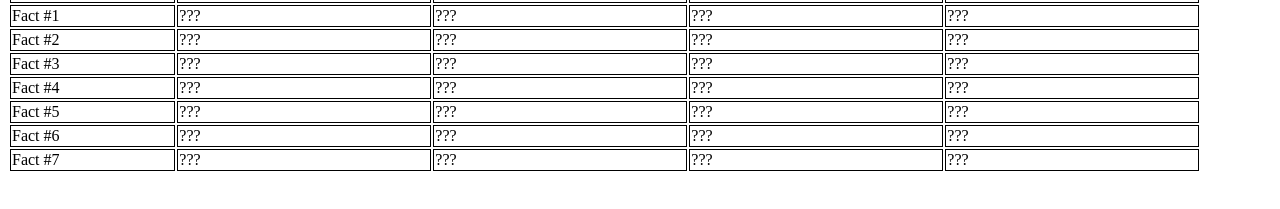
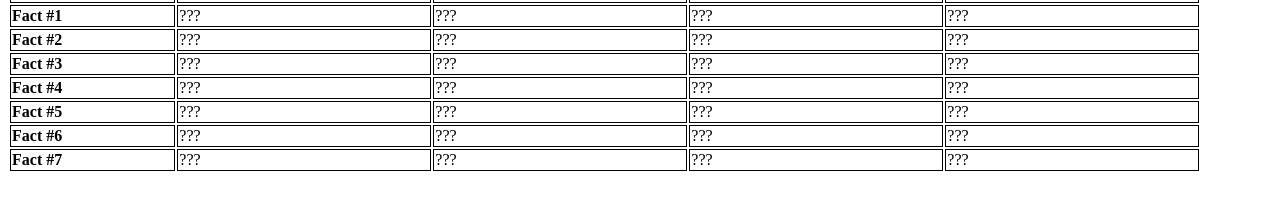
Before and after one commit to Tetteh-Manor/mylab7, a plain HTML site: page index.html in a window 1280 px wide. Shown: the part 267-476 px from the top of the page. Drawn offline with Linux system fonts and the light colour scheme.

Commit message:
Update index.html

```diff
--- a/index.html
+++ b/index.html
@@ -24,49 +24,49 @@
       <td><img src="images/planet_4.jpg" alt="A picture of Venus" width="250"></td>
     </tr>
     <tr>
-      <td>Fact #1</td>
+      <td><strong>Fact #1</strong></td>
       <td>???</td>
       <td>???</td>
       <td>???</td>
       <td>???</td>
     </tr>
     <tr>
-      <td>Fact #2</td>
+      <td><strong>Fact #2</strong></td>
       <td>???</td>
       <td>???</td>
       <td>???</td>
       <td>???</td>
     </tr>
     <tr>
-      <td>Fact #3</td>
+      <td><strong>Fact #3</strong></td>
       <td>???</td>
       <td>???</td>
       <td>???</td>
       <td>???</td>
     </tr>
     <tr>
-      <td>Fact #4</td>
+      <td><strong>Fact #4</strong></td>
       <td>???</td>
       <td>???</td>
       <td>???</td>
       <td>???</td>
     </tr>
     <tr>
-      <td>Fact #5</td>
+      <td><strong>Fact #5</strong></td>
       <td>???</td>
       <td>???</td>
       <td>???</td>
       <td>???</td>
     </tr>
     <tr>
-      <td>Fact #6</td>
+      <td><strong>Fact #6</strong></td>
       <td>???</td>
       <td>???</td>
       <td>???</td>
       <td>???</td>
     </tr>
     <tr>
-      <td>Fact #7</td>
+      <td><strong>Fact #7</strong></td>
       <td>???</td>
       <td>???</td>
       <td>???</td>
```
